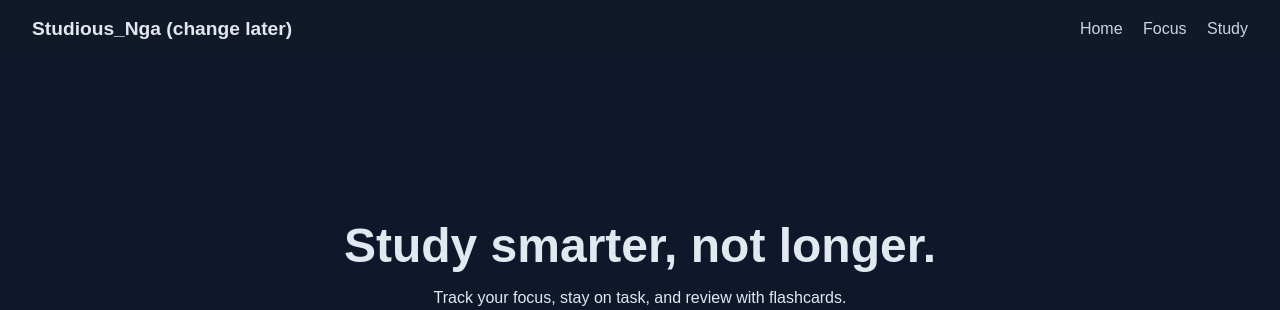
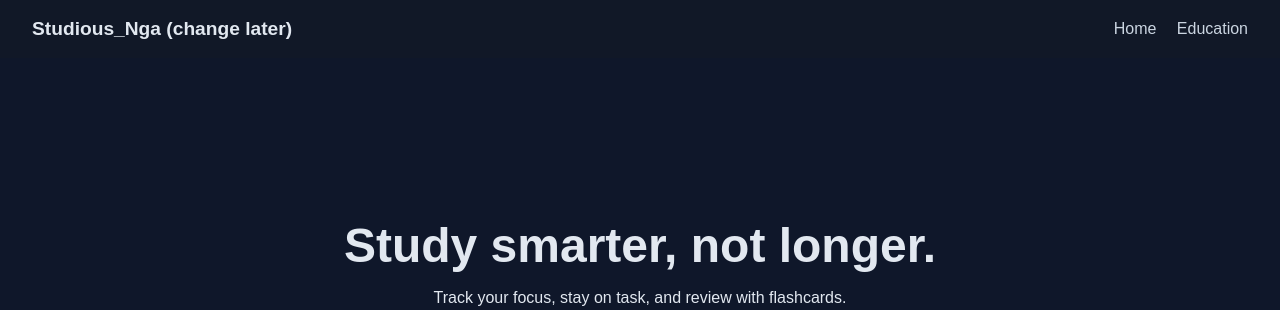
Before and after one commit to IGotWindows/JAMHacks-10, a Flask app: page / in a window 1280 px wide. Shown: the top 310 px of the page. Run offline with Flask 3, Linux system fonts and the light colour scheme.

Commit message:
addEducation

```diff
--- a/app.py
+++ b/app.py
@@ -5,6 +5,10 @@ app = Flask(__name__)
 @app.route("/")
 def home():
     return render_template("index.html") # features (top right corner)
+
+@app.route("/education")
+def education():
+    return render_template("education.html")
 
 @app.route("/focus")
 def focus():
--- a/templates/base.html
+++ b/templates/base.html
@@ -11,8 +11,7 @@
     <div class="logo">Studious_Nga (change later)</div> <!-- Change logo name later -->
     <div class="links">
       <a href="/">Home</a>
-      <a href="/focus">Focus</a>
-      <a href="/study">Study</a>
+      <a href="/education">Education</a>
     </div>
   </nav>
 
```
Also changed, not shown: templates/education.html (added, +12 -0 lines).
